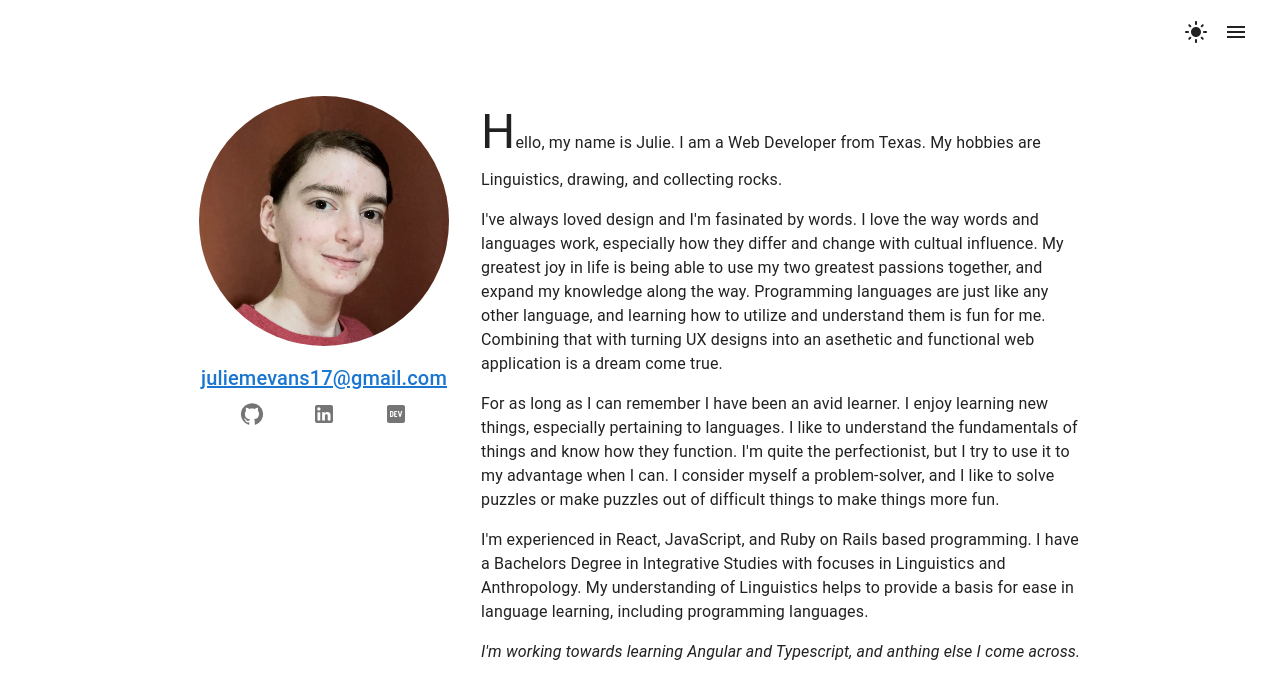
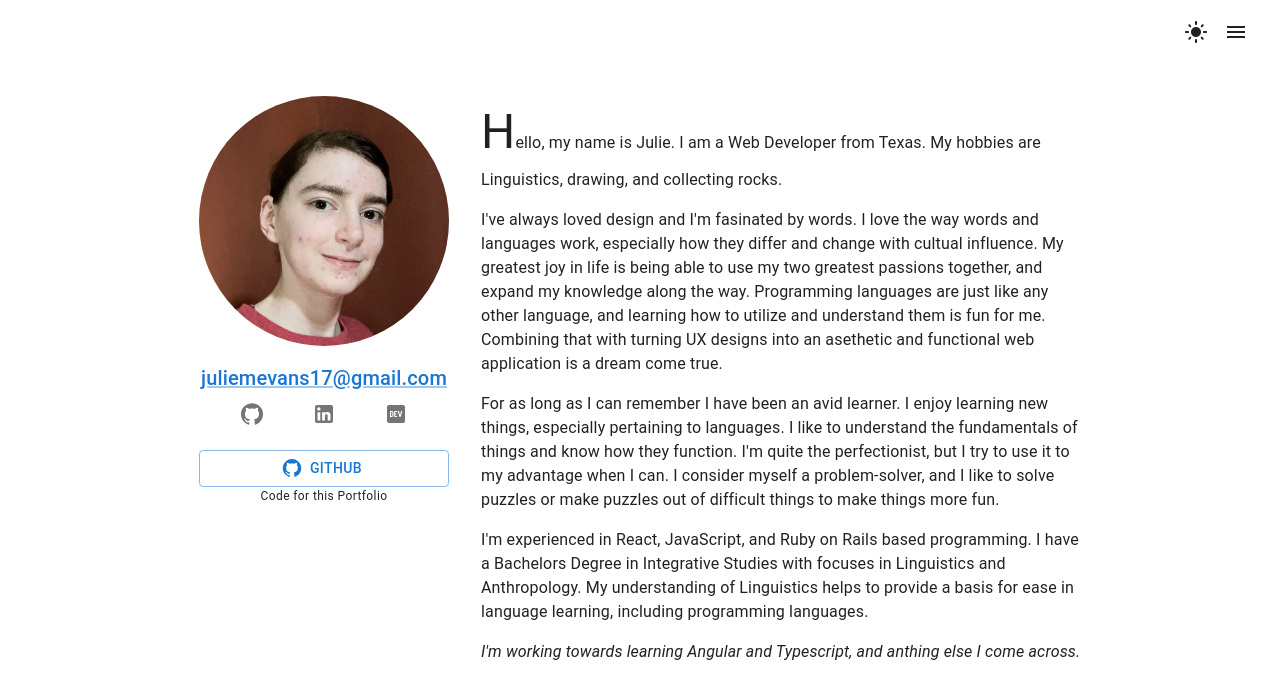
Before and after one commit to mailauki/portfolio-v3, a Next.js app: page /about_me in a window 1280 px wide. Shown: the top 698 px of the page. Built offline with nearby package versions, Linux system fonts and the light colour scheme.

Commit message:
Add metadata

```diff
--- a/app/about_me/page.js
+++ b/app/about_me/page.js
@@ -1,8 +1,13 @@
 import Link from 'next/link'
 
-import { Avatar, Box, Stack, Typography } from '@mui/material'
+import { Avatar, Box, Button, Stack, Typography, Link as Anchor } from '@mui/material'
 
 import SocialLinks from '../components/social'
+import { GitHub } from '@mui/icons-material'
+
+export const metadata = {
+  title: 'About Me',
+}
 
 export default function AboutMe() {
   return (
@@ -16,9 +21,14 @@ export default function AboutMe() {
           JE
         </Avatar>
 
-        <Typography variant='h6' color='primary' component={Link} href="mailto:juliemevans17@gmail.com">juliemevans17@gmail.com</Typography>
+        <Anchor variant='h6' component={Link} href="mailto:juliemevans17@gmail.com">juliemevans17@gmail.com</Anchor>
 
         <SocialLinks />
+
+        <Stack sx={{ m: 2, width: '100%' }}>
+          <Button startIcon={<GitHub />} variant='outlined' fullWidth>Github</Button>
+          <Typography variant='caption'>Code for this Portfolio</Typography>
+        </Stack>
       </Stack>
 
       <Box sx={{ minWidth: 200, maxWidth: 600 }}>
--- a/app/components/header.js
+++ b/app/components/header.js
@@ -21,10 +21,11 @@ export default function Header({ menuOpen, handleClose }) {
       position='fixed'
       elevation={0}
       sx={{
-        bgcolor: (theme) => alpha(theme.palette.background.paper, 0.5),
+        bgcolor: 'transparent',
+        // bgcolor: (theme) => alpha(theme.palette.background.default, 0.5),
+        backdropFilter: 'blur(10px)',
         color: 'text.primary',
-        zIndex: (theme) => theme.zIndex.drawer + 1,
-        backdropFilter: 'blur(10px)'
+        zIndex: (theme) => theme.zIndex.drawer + 1
       }}
     >
       <Toolbar sx={{ justifyContent: 'flex-end' }}>
--- a/app/layout.js
+++ b/app/layout.js
@@ -11,23 +11,27 @@ import ThemeRegistry from './components/theme'
 const inter = Inter({ subsets: ['latin'] })
 
 export const metadata = {
-  title: 'Create Next App',
-  description: 'Generated by create next app',
+  title: {
+    template: '%s | Julie Evans',
+    default: 'Julie Evans'
+  },
+  description: 'Portfolio for Julie Evans',
+  icons: {
+    icon: '/logo-100.png',
+  }
 }
 
 export default function RootLayout({ children }) {
   return (
     <html lang="en">
-      <body className={inter.className} style={{ margin: 0 }}>
       <ThemeRegistry options={{ key: 'mui' }}>
-          <Paper elevation={0}>
+        <Paper elevation={0} component='body'>
           <Container maxWidth='lg' className={styles.main}>
             <NavBar />
             {children}
           </Container>
         </Paper>
       </ThemeRegistry>
-      </body>
     </html>
   )
 }
--- a/app/page.module.css
+++ b/app/page.module.css
@@ -5,6 +5,7 @@
   align-items: center;
   padding: 6rem;
   min-height: 100vh;
+  min-height:100svh;
   /* display: grid;
   grid-template-rows:auto 1fr auto;
   grid-template-columns:100%;
--- a/app/projects/data.json
+++ b/app/projects/data.json
@@ -8,7 +8,7 @@
       "githubLink": "https://github.com/mailauki/ecommerce",
       "demoLink": "https://ecommerce-o7ym.onrender.com"
     },
-    "tags": ["React", "Ruby", "Rails", "PostgreSQL", "Material UI", "Render"]
+    "tags": ["React", "Ruby", "Rails", "PostgreSQL", "Render", "Material UI"]
   },
   {
     "id": "nearby-markets",
@@ -20,12 +20,12 @@
         "Used a combination of Figma and GitHub to plan, organize, and coordinate the process with my team."
       ]
     ],
-    "image": "",
+    "image": "/projects/nearby-markets.jpg",
     "links": {
       "githubLink": "https://github.com/chingu-voyages/v42-geckos-team-20",
       "demoLink": "https://v42-geckos-20.vercel.app"
     },
-    "tags": ["React", "Material UI"]
+    "tags": ["React", "Supabase", "Vercel", "Material UI"]
   },
   {
     "id": "poke-tracker-next",
--- a/app/projects/page.js
+++ b/app/projects/page.js
@@ -3,6 +3,10 @@ import data from './data'
 import ProjectCard from '../components/card'
 
 import { Grid } from '@mui/material'
+
+export const metadata = {
+  title: 'Projects',
+}
 
 export default function Projects() {
   return (
```
Also changed, not shown: public/projects/nearby-markets.jpg (added). Lines whose indentation alone changed are shown as unchanged.
